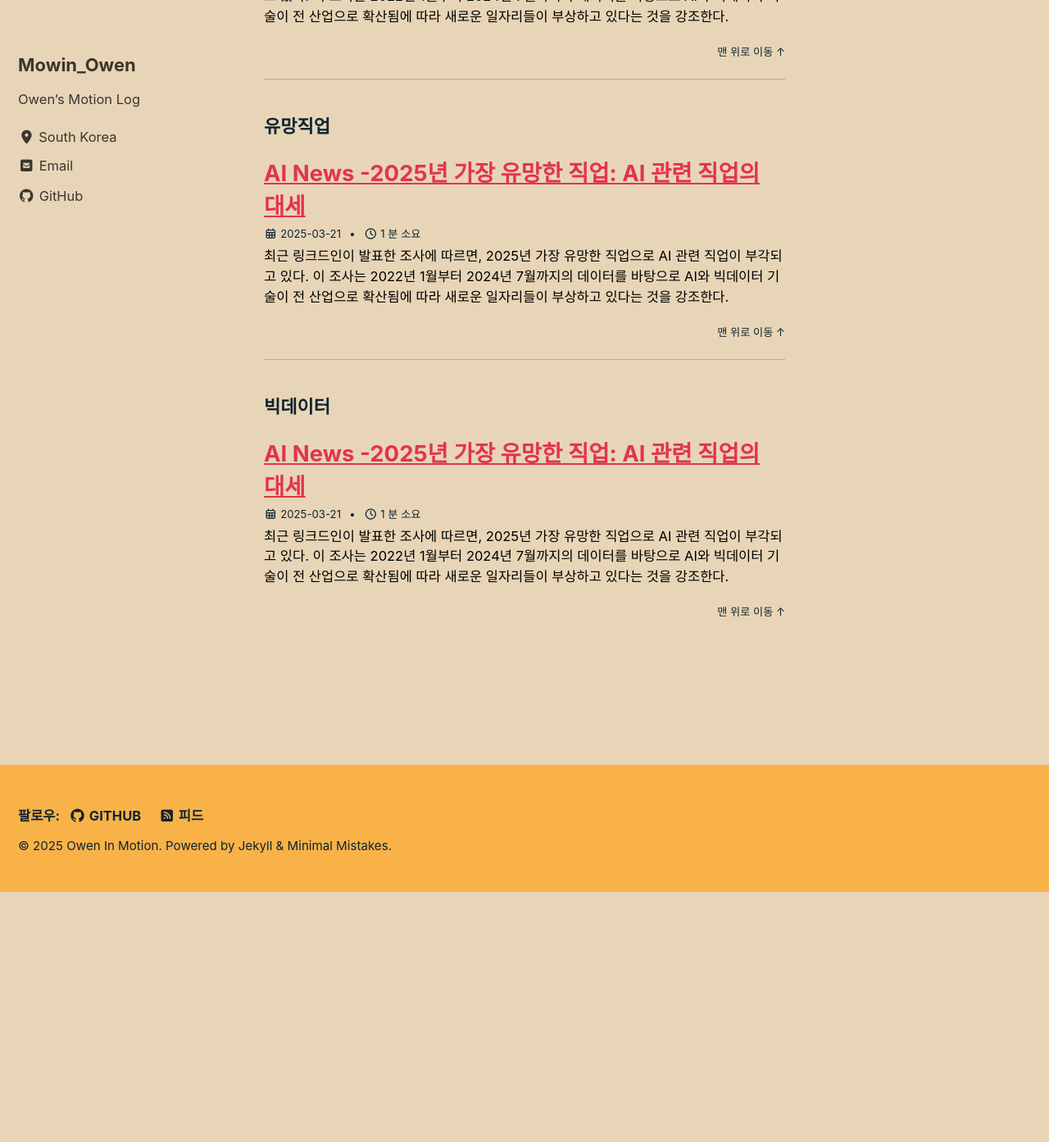
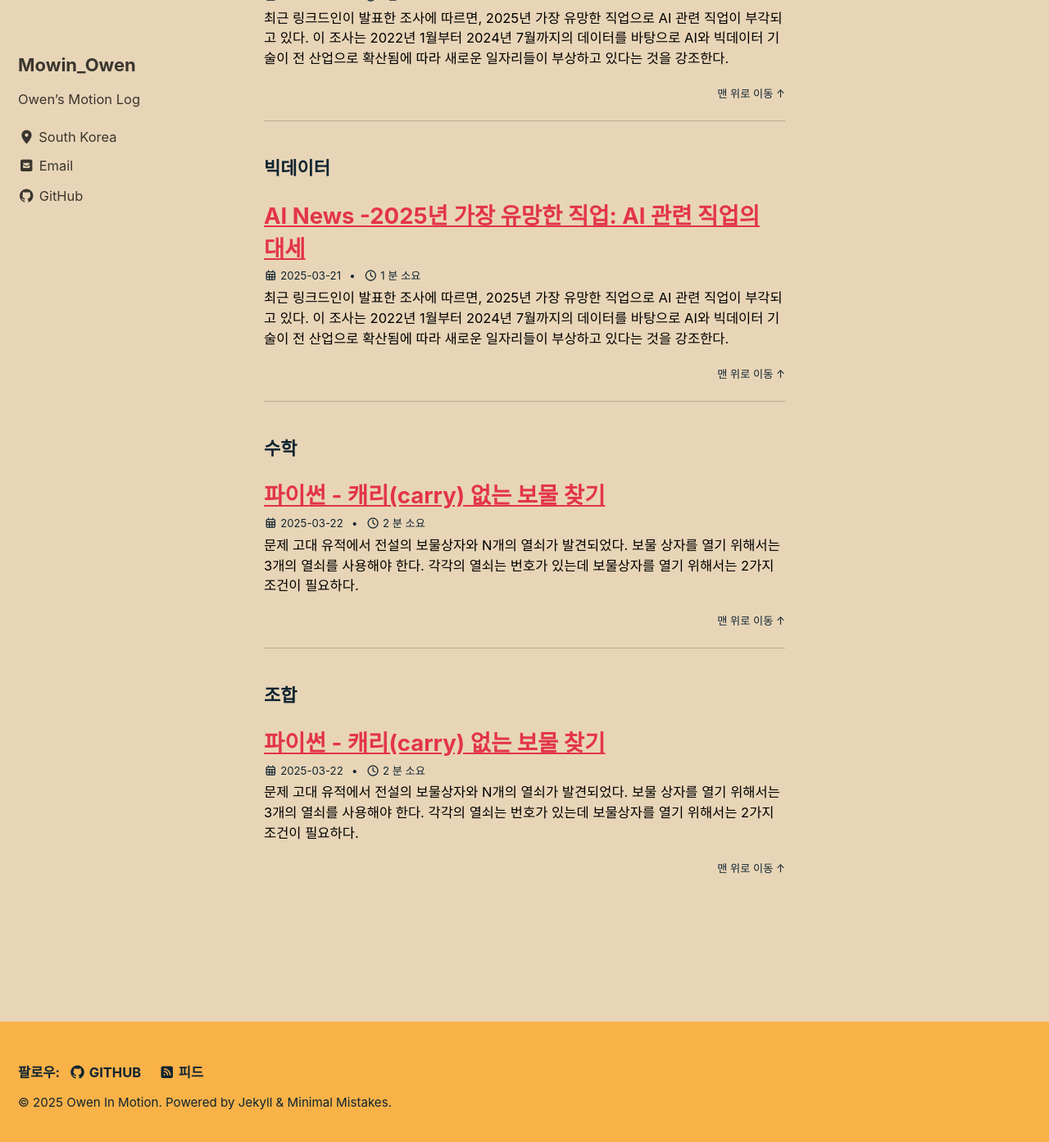
Before and after one commit to mowinowen/mowinowen.github.io, a Jekyll site: the page built from _pages/tag-archive.md, in a window 1280 px wide and 1400 px high, scrolled down 12359 px. Shown: the top 1393 px of the window at 82% size. Built offline with Jekyll 4.4.1, drawn with Linux system fonts in a browser that asks for light colours; cached includes are drawn as plain includes; before the commit the page ends 13447 px from its top, so only the background shows below that; some of the changed text lies outside the part shown.

Commit message:
post modify - codingtest11

```diff
--- a/_posts/2025-03-22-codingtest11.md
+++ b/_posts/2025-03-22-codingtest11.md
@@ -1,8 +1,8 @@
 ---
 layout: single
-title: "파이썬 - 캐리(carry) 없는 보물 찾기기"
+title: "파이썬 - 캐리(carry) 없는 보물 찾기"
 categories: coding
-tag: [알고리즘, 코딩테스트, 누적 합, Brute Force, Python]
+tag: [알고리즘, 코딩테스트, 수학, 조합, Python]
 toc: true
 author_profile: false
 sidebar:
```
